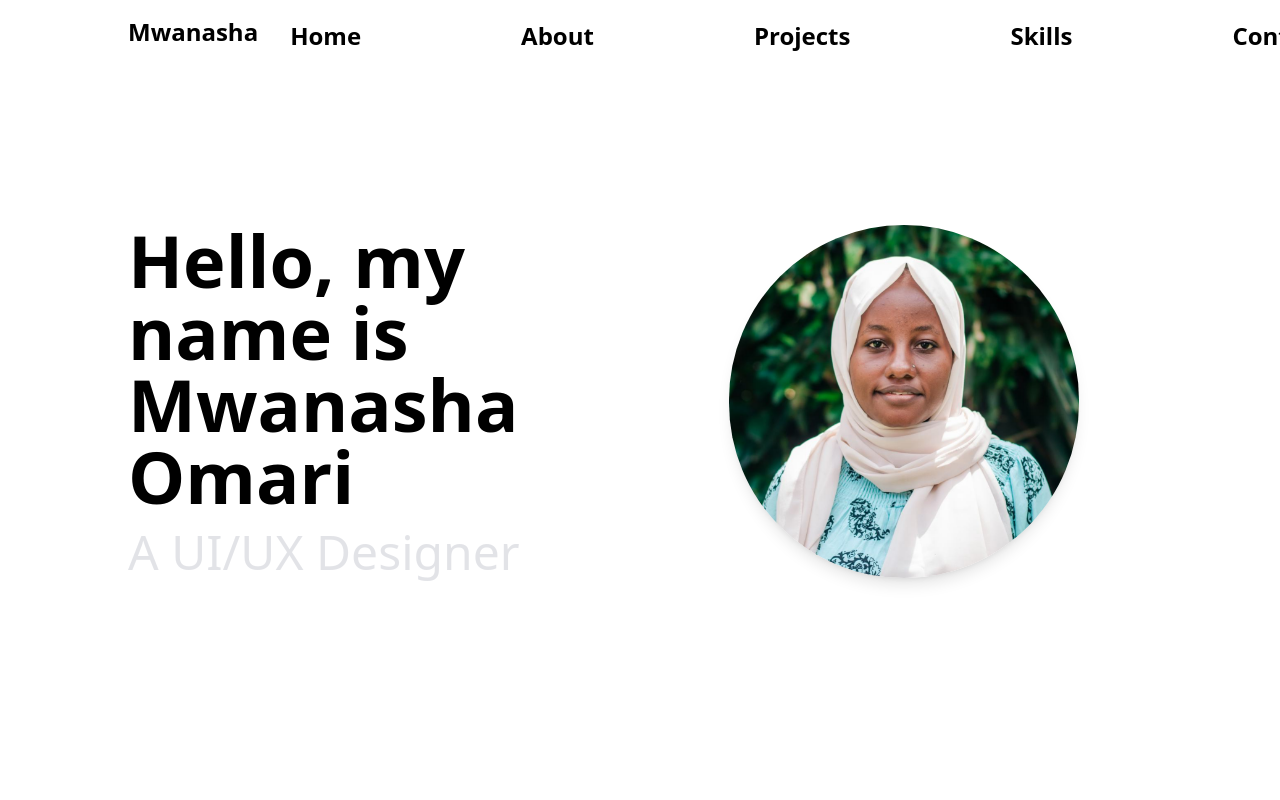
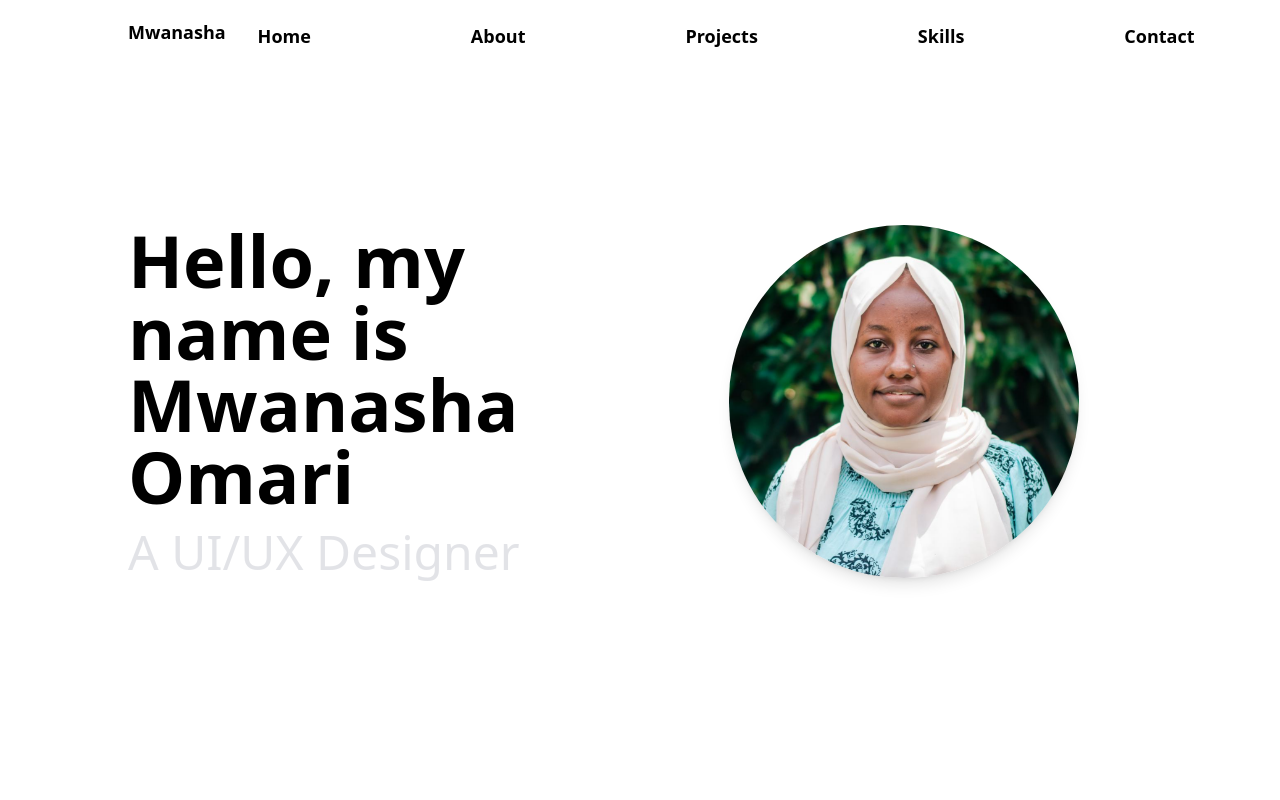
Before and after one commit to Mwanasha-Omari/Portfolio, a Next.js app: page / in a window 1280 px wide. Shown: the top 800 px of the page. Built offline with nearby package versions, Linux system fonts and the light colour scheme.

Commit message:
added icons

```diff
--- a/src/app/Footer/index.tsx
+++ b/src/app/Footer/index.tsx
@@ -4,6 +4,12 @@ import { motion } from 'framer-motion'
 import { FaPhoneAlt } from "react-icons/fa";
 import { IoLocation } from "react-icons/io5";
 import { MdEmail } from "react-icons/md";
+import { FaBehance } from "react-icons/fa6";
+import { FaLinkedinIn } from "react-icons/fa";
+import { FaXTwitter } from "react-icons/fa6";
+
+
+
 
 import emailjs from 'emailjs-com'
 
@@ -69,6 +75,18 @@ export default function Contact() {
                   <IoLocation className="h-6 w-6 mr-2" />
                   <p>Nairobi Kenya, Karen, 616</p>
                 </div>
+                <div className="flex items-center mt-4">
+                <FaBehance className="h-6 w-6 mr-2"/>
+                   <p><a href='https://www.behance.net/alimwanasha'>Behance</a></p>
+                  </div>
+                  <div className="flex items-center mt-4">
+                <FaLinkedinIn className="h-6 w-6 mr-2"/>
+                   <p><a href='https://www.linkedin.com/in/mwanasha-omari-6b48532b4/'>LinkedIn</a></p>
+                  </div>
+                  <div className="flex items-center mt-4">
+                <FaXTwitter className="h-6 w-6 mr-2"/>
+                   <p><a href='https://x.com/OmariMwanasha'>Twitter</a></p>
+                  </div>
               </motion.div>
             </div>
             <div className="w-full lg:w-1/2 px-4">
@@ -116,7 +134,7 @@ export default function Contact() {
                 </div>
                 <button
                   type="submit"
-                  className="w-full bg-blue-950 text-white py-2 px-4 rounded-md hover:bg-blue-700 transition duration-300 focus:outline-none focus:ring-2 focus:ring-blue focus:ring-opacity-50" >
+                  className="w-full bg-gray-500 text-white py-2 px-4 rounded-md hover:bg-blue-700 transition duration-300 focus:outline-none focus:ring-2 focus:ring-blue focus:ring-opacity-50" >
                   Send Message
                 </button>
                 {status && (
--- a/src/app/Navbar/index.tsx
+++ b/src/app/Navbar/index.tsx
@@ -15,16 +15,15 @@ const Navbar = () => {
     <nav className="fixed top-0 left-0 right-0 h-16 text-base text-black py-4 px-6 w-full flex font-sans items-center z-50 backdrop-blur-md bg-white/50 sm:px-8 md:px-16 lg:px-32">
       <div className="flex items-center w-full justify-between">
         <div className="flex-shrink-0 mr-8">
-          <h2 className='text-black text-2xl font-bold'>Mwanasha</h2>
+          <h2 className='text-black text-lg font-bold'>Mwanasha</h2>
         </div>
-                <div className="hidden md:flex gap-8 lg:gap-40 mt-2 text-xl sm:text-lg md:text-xl lg:text-2xl mr-8 lg:mr-40 ml-auto">
+        <div className="hidden md:flex gap-8 lg:gap-40 mt-2 text-lg sm:text-base md:text-lg lg:text-xl mr-8 lg:mr-40 ml-auto">
           <NavLink href="#home" onClick={() => { handleScroll("#home"); setIsMenuOpen(false); }}>Home</NavLink>
           <NavLink href="#about" onClick={() => { handleScroll("#about"); setIsMenuOpen(false); }}>About</NavLink>
           <NavLink href="#projects" onClick={() => { handleScroll("#projects"); setIsMenuOpen(false); }}>Projects</NavLink>
           <NavLink href="#skills" onClick={() => { handleScroll("#skills"); setIsMenuOpen(false); }}>Skills</NavLink>
           <NavLink href="#contact" onClick={() => { handleScroll("#contact"); setIsMenuOpen(false); }}>Contact</NavLink>
         </div>
-
         <div className="md:hidden">
           <button
             onClick={() => setIsMenuOpen(!isMenuOpen)}
@@ -39,7 +38,6 @@ const Navbar = () => {
           </button>
         </div>
       </div>
-
       {isMenuOpen && (
         <div className="md:hidden fixed inset-0 bg-white/80 backdrop-blur-md z-50 flex flex-col items-center justify-start pb-12 h-screen">
           <button
@@ -61,34 +59,39 @@ const Navbar = () => {
     </nav>
   );
 };
+
 interface NavLinkProps {
   href: string;
   children: ReactNode;
   onClick?: () => void;
 }
+
 function NavLink({ href, children, onClick }: NavLinkProps) {
   return (
     <a
       href={href}
-      className="text-primary-amber hover:text-blue font-bold"
+      className="text-primary-amber hover:text-blue-200 font-bold text-lg"
       onClick={onClick}>
       {children}
     </a>
   );
 }
+
 interface MobileNavLinkProps {
   href: string;
   children: ReactNode;
   onClick: () => void;
 }
+
 function MobileNavLink({ href, children, onClick }: MobileNavLinkProps) {
   return (
     <a
       href={href}
       onClick={onClick}
-      className="block px-3 py-4 text-xl font-bold text-primary-amber hover:text-blue" >
+      className="block px-3 py-4 text-lg font-bold text-primary-amber hover:text-blue-200">
       {children}
     </a>
   );
 }
+
 export default Navbar;
```
